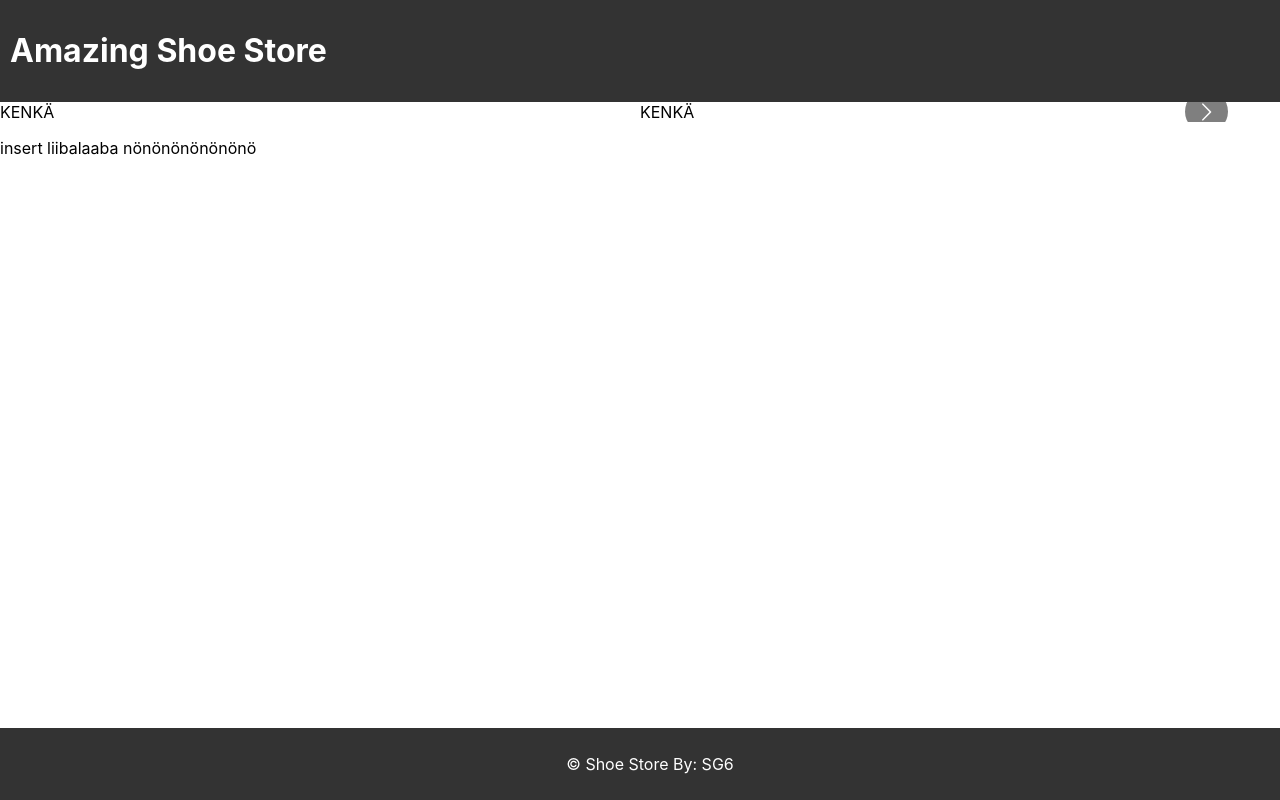
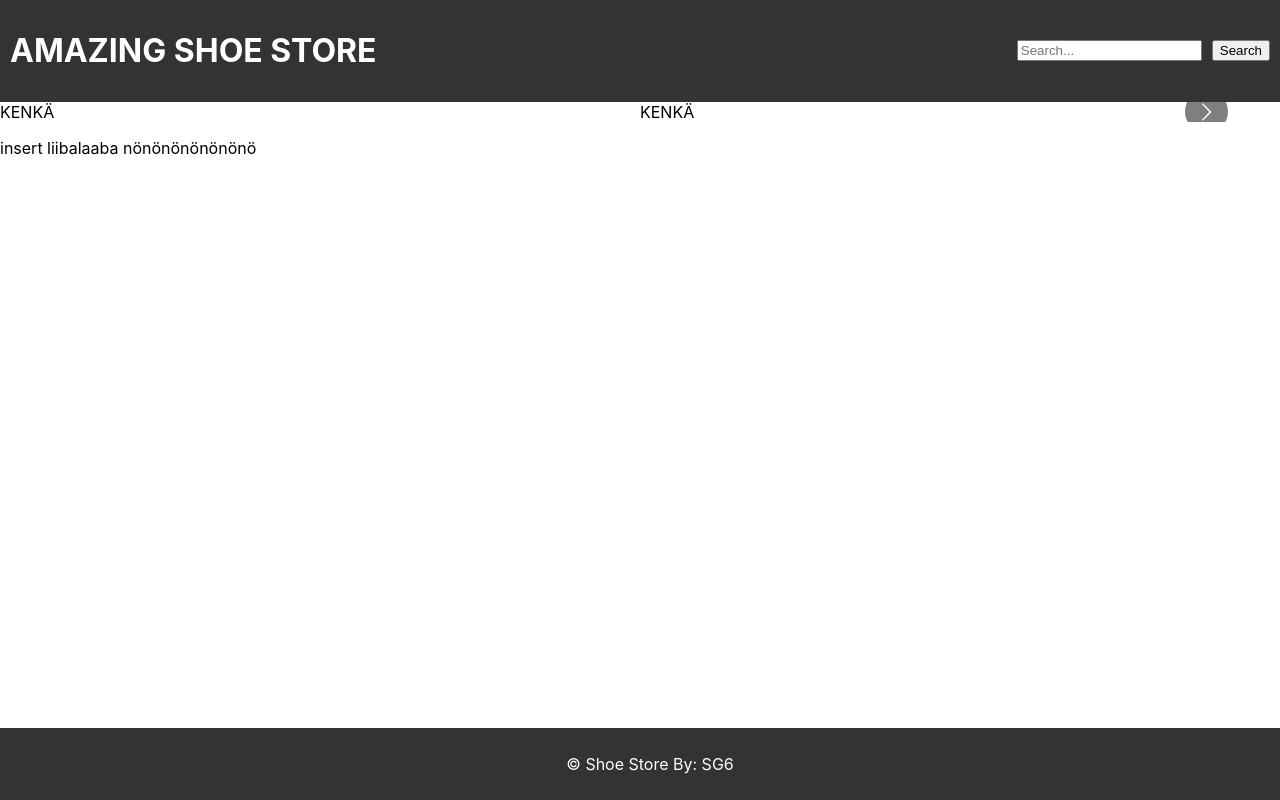
Before and after one commit to vileeni2/verkkokauppa-SG6, a React (Create React App) app: page / in a window 1280 px wide. Built offline with nearby package versions, Linux system fonts and the light colour scheme.

Commit message:
added a search bar

```diff
--- a/src/components/header.css
+++ b/src/components/header.css
@@ -1,6 +1,18 @@
 /* Header.css */
-header {
-    background-color: #333;
-    color: #fff;
-    padding: 10px;
-  }
+.header-container {
+  display: flex;
+  justify-content: space-between;
+  align-items: center;
+  background-color: #333;
+  color: #fff;
+  padding: 10px;
+}
+
+.search-bar-container {
+  display: flex;
+  align-items: center;
+}
+
+.search-bar-container input {
+  margin-right: 10px;
+}
--- a/src/components/header.js
+++ b/src/components/header.js
@@ -4,8 +4,12 @@ import './header.css';
 
 const Header = () => {
   return (
-    <header>
-      <h1>Amazing Shoe Store</h1>
+    <header className="header-container">
+      <h1>AMAZING SHOE STORE</h1>
+      <div className="search-bar-container">
+        <input type="text" placeholder="Search..." />
+        <button type="button">Search</button>
+      </div>
     </header>
   );
 };
```
